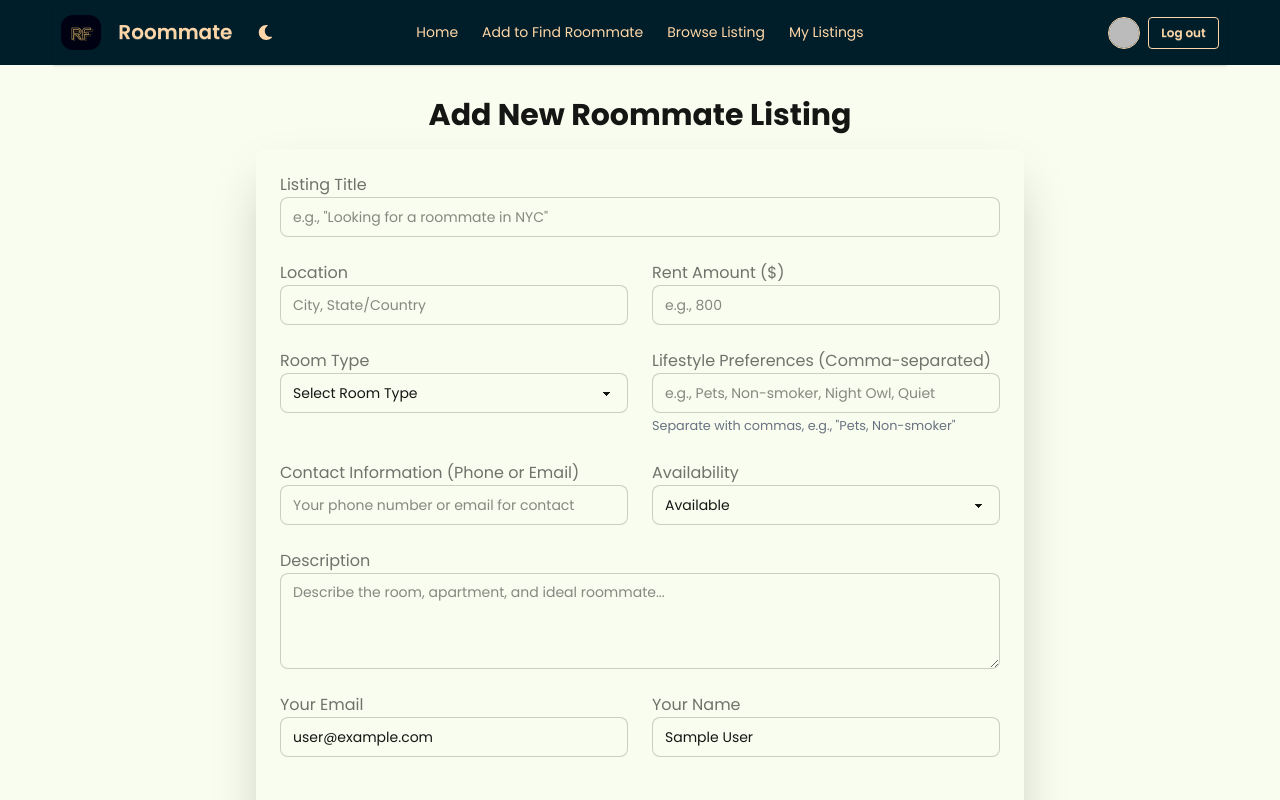
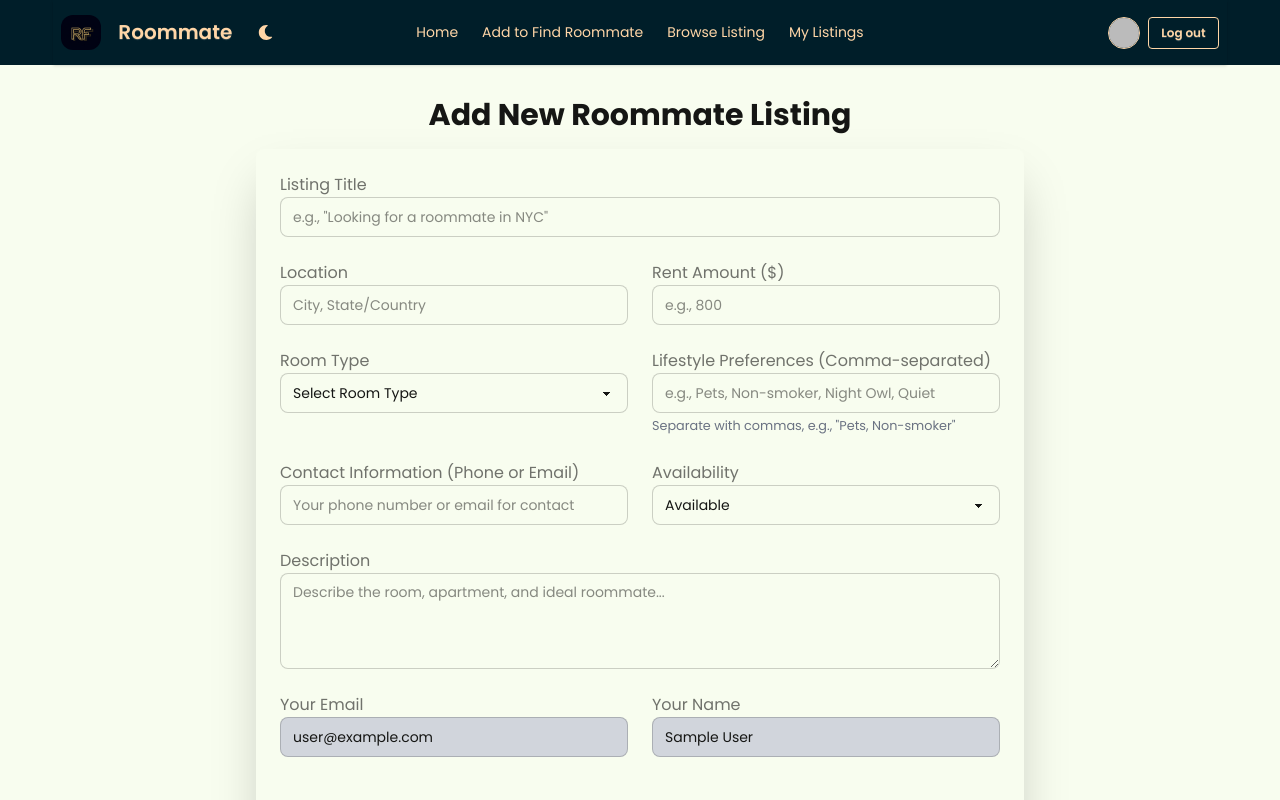
Before and after one commit to LinkonJT/roommate-finder-client-lj, a React (Vite) app: page /addToFind in a window 1280 px wide. Shown: the top 800 px of the page. Built offline with nearby package versions, Linux system fonts and the light colour scheme; no server answers; sample sign-in values are in the browser's storage.

Commit message:
few minor modifications

```diff
--- a/src/pages/AddToFindRoommate.jsx
+++ b/src/pages/AddToFindRoommate.jsx
@@ -172,7 +172,7 @@ const handleAddListing = (e)=>{
             <input
               type="email"
               name="email"
-              className="input input-bordered w-full"
+              className="input input-bordered w-full bg-gray-300"
               value={user?.email || ''} // Populate with user's email
               readOnly //
               // disabled //
@@ -187,7 +187,7 @@ const handleAddListing = (e)=>{
             <input
               type="text"
               name="name"
-              className="input input-bordered w-full"
+              className="input input-bordered bg-gray-300 w-full"
               value={user?.displayName || ''} // Populate with user's display name
               readOnly
               // disabled
--- a/src/pages/UpdateListing.jsx
+++ b/src/pages/UpdateListing.jsx
@@ -186,7 +186,7 @@ fetch(`https://roommate-finder-server-rust.vercel.app/listings/${_id}`, {
             <input
               type="email"
               name="email"
-              className="input input-bordered w-full"
+              className="input input-bordered w-full  bg-gray-300"
               value={user?.email || ''} // Populate with user's email
               readOnly //
               // disabled //
@@ -201,7 +201,7 @@ fetch(`https://roommate-finder-server-rust.vercel.app/listings/${_id}`, {
             <input
               type="text"
               name="name"
-              className="input input-bordered w-full"
+              className="input input-bordered w-full  bg-gray-300"
               value={user?.displayName || ''} // Populate with user's display name
               readOnly
               // disabled
```
